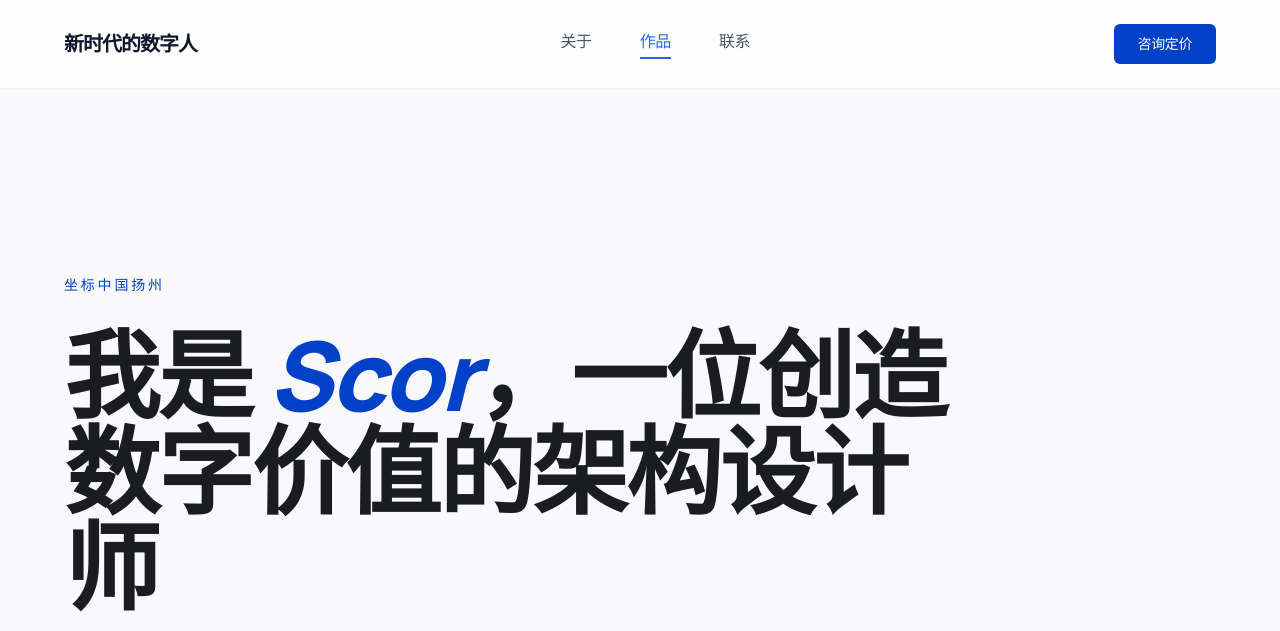
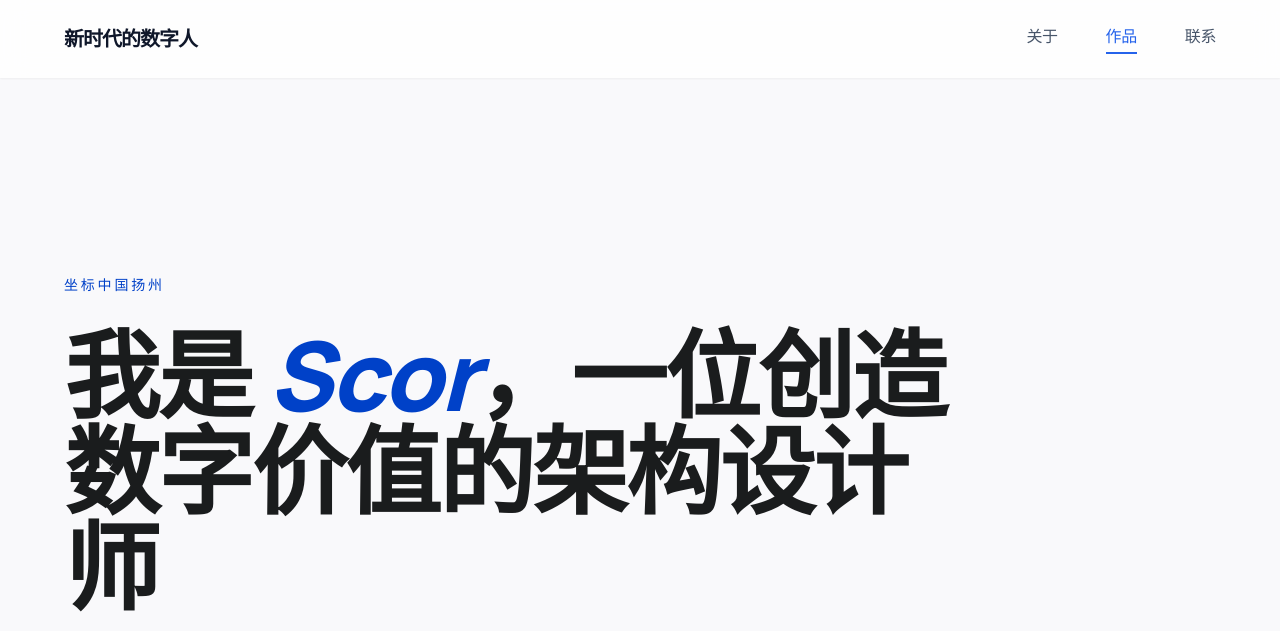
Before and after one commit to scorscor/scor-vip, a Flask app: page / in a window 1280 px wide. Shown: the top 631 px of the page. Run offline with Flask 3, Linux system fonts and the light colour scheme; data that the repository does not hold is empty; some libraries are stand-ins or nearby versions.

Commit message:
update scor vip

```diff
--- a/templates/index.html
+++ b/templates/index.html
@@ -157,7 +157,7 @@
             <a class="text-slate-600 dark:text-slate-400 hover:text-slate-900 dark:hover:text-slate-100 transition-colors border-b-2 border-transparent pb-1" data-nav-link data-section="works" href="#works">作品</a>
             <a class="text-slate-600 dark:text-slate-400 hover:text-slate-900 dark:hover:text-slate-100 transition-colors border-b-2 border-transparent pb-1" data-nav-link data-section="contact" href="#contact">联系</a>
         </div>
-        <a href="/pay" class="bg-primary text-on-primary px-6 py-2.5 rounded-md font-medium text-sm hover:opacity-80 transition-opacity active:scale-95 duration-200">
+        <a href="/pay" class="hidden bg-primary text-on-primary px-6 py-2.5 rounded-md font-medium text-sm hover:opacity-80 transition-opacity active:scale-95 duration-200">
             咨询定价
         </a>
     </div>
```
